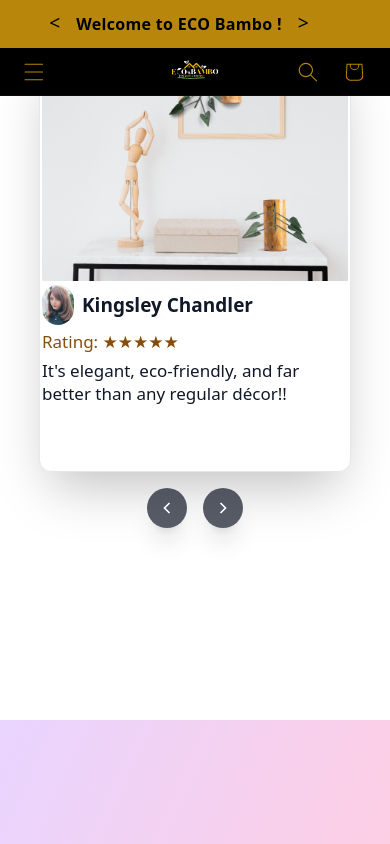
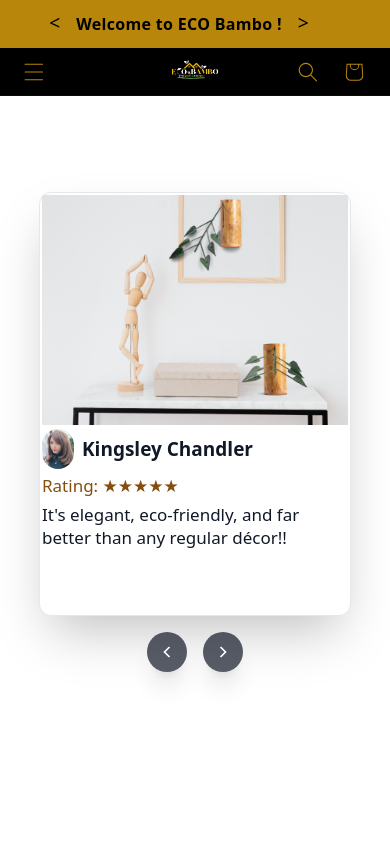
Before and after one commit to IbadUddinSiddqui/nextjs_client, a Next.js app: page /test in a window 390 px wide. Shown: the top 844 px of the page. Built offline with nearby package versions, Linux system fonts and the light colour scheme.

Commit message:
responsive fix

```diff
--- a/pages/test.tsx
+++ b/pages/test.tsx
@@ -12,7 +12,7 @@ import PromoBanner2 from "@/components/PromoBanner2";
 export default function ProductCarousel() {
 
   return (
-    <div className=" ">
+    <div className="mt-36 ">
 
         <ProductsGlider></ProductsGlider>
       <div className="my-36">
```
